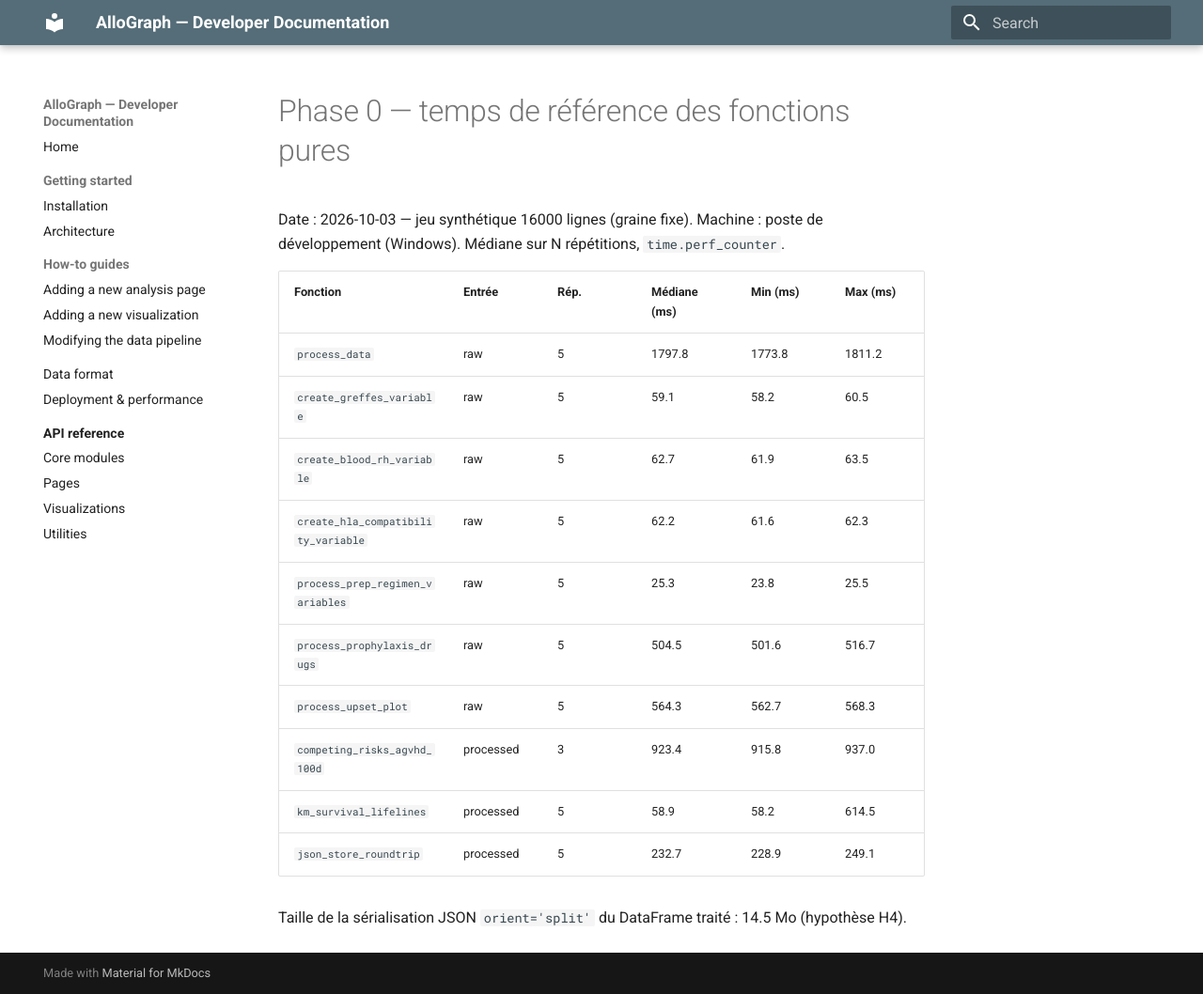
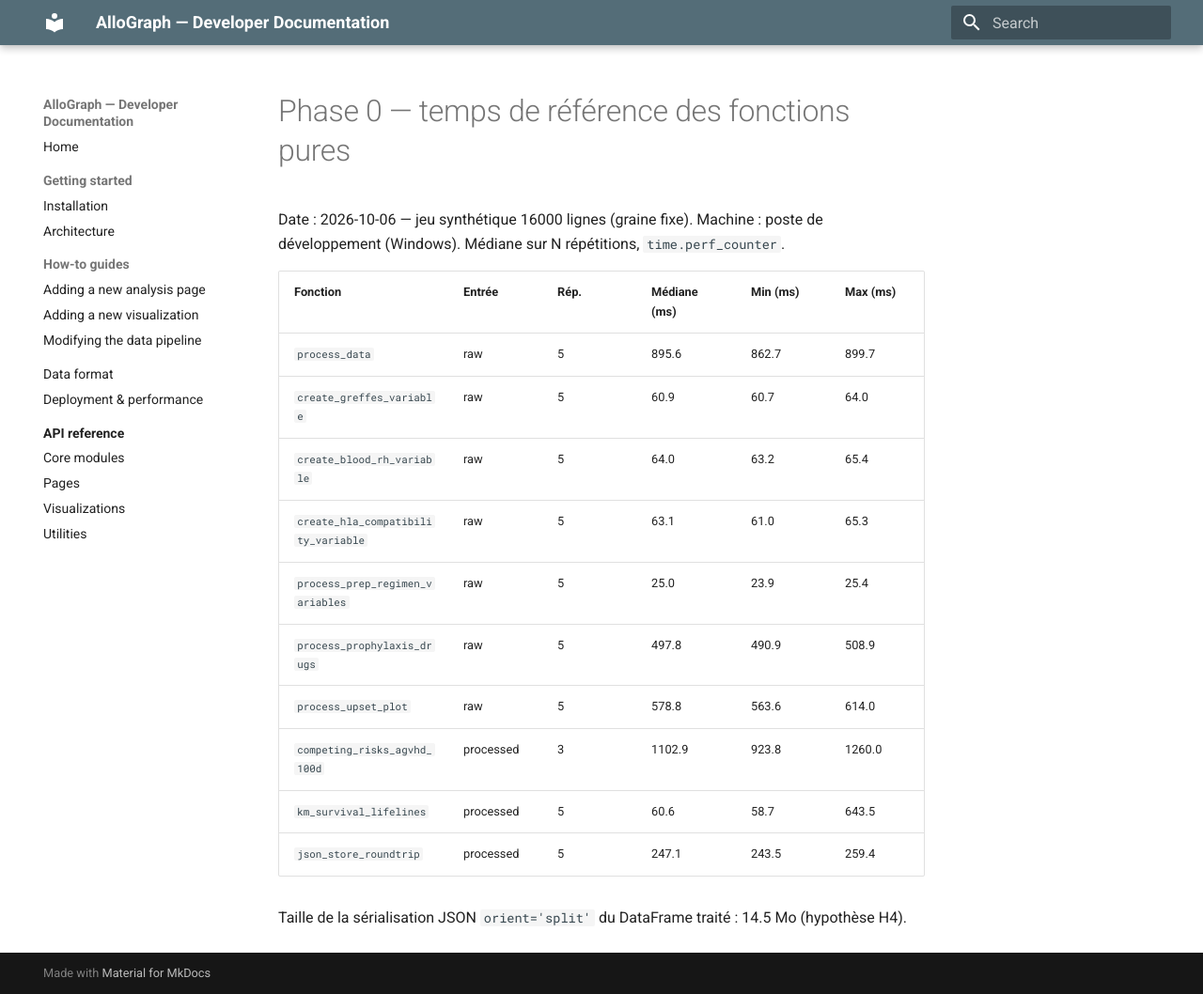
Before and after one commit to LaitEntier/AlloGraph, an MkDocs documentation site: the page built from docs/perf/phase0_benchmark.md, in a window 1280 px wide and 1058 px high. Shown: the whole window at 94% size. Built offline with MkDocs 1.6.1 and Material for MkDocs 9.7.7, drawn with Linux system fonts in a browser that asks for light colours.

Commit message:
Phase 3 (1/4): parsing des dates vectorise avec repli mixed
- _to_datetime_fast: format explicite '%d/%m/%Y %H:%M' puis repli 'mixed'
  sur les valeurs non reconnues (comportement identique)
- process_data: 1798 ms -> 896 ms (mediane, jeu synthetique 16k)
- golden masters: 4 passed

```diff
--- a/docs/perf/phase0_benchmark.md
+++ b/docs/perf/phase0_benchmark.md
@@ -1,19 +1,19 @@
 # Phase 0 — temps de référence des fonctions pures
 
-Date : 2026-10-03 — jeu synthétique 16000 lignes (graine fixe).
+Date : 2026-10-06 — jeu synthétique 16000 lignes (graine fixe).
 Machine : poste de développement (Windows). Médiane sur N répétitions, `time.perf_counter`.
 
 | Fonction | Entrée | Rép. | Médiane (ms) | Min (ms) | Max (ms) |
 |---|---|---|---|---|---|
-| `process_data` | raw | 5 | 1797.8 | 1773.8 | 1811.2 |
-| `create_greffes_variable` | raw | 5 | 59.1 | 58.2 | 60.5 |
-| `create_blood_rh_variable` | raw | 5 | 62.7 | 61.9 | 63.5 |
-| `create_hla_compatibility_variable` | raw | 5 | 62.2 | 61.6 | 62.3 |
-| `process_prep_regimen_variables` | raw | 5 | 25.3 | 23.8 | 25.5 |
-| `process_prophylaxis_drugs` | raw | 5 | 504.5 | 501.6 | 516.7 |
-| `process_upset_plot` | raw | 5 | 564.3 | 562.7 | 568.3 |
-| `competing_risks_agvhd_100d` | processed | 3 | 923.4 | 915.8 | 937.0 |
-| `km_survival_lifelines` | processed | 5 | 58.9 | 58.2 | 614.5 |
-| `json_store_roundtrip` | processed | 5 | 232.7 | 228.9 | 249.1 |
+| `process_data` | raw | 5 | 895.6 | 862.7 | 899.7 |
+| `create_greffes_variable` | raw | 5 | 60.9 | 60.7 | 64.0 |
+| `create_blood_rh_variable` | raw | 5 | 64.0 | 63.2 | 65.4 |
+| `create_hla_compatibility_variable` | raw | 5 | 63.1 | 61.0 | 65.3 |
+| `process_prep_regimen_variables` | raw | 5 | 25.0 | 23.9 | 25.4 |
+| `process_prophylaxis_drugs` | raw | 5 | 497.8 | 490.9 | 508.9 |
+| `process_upset_plot` | raw | 5 | 578.8 | 563.6 | 614.0 |
+| `competing_risks_agvhd_100d` | processed | 3 | 1102.9 | 923.8 | 1260.0 |
+| `km_survival_lifelines` | processed | 5 | 60.6 | 58.7 | 643.5 |
+| `json_store_roundtrip` | processed | 5 | 247.1 | 243.5 | 259.4 |
 
 Taille de la sérialisation JSON `orient='split'` du DataFrame traité : 14.5 Mo (hypothèse H4).
```
Also changed, not shown: 1 other file.
